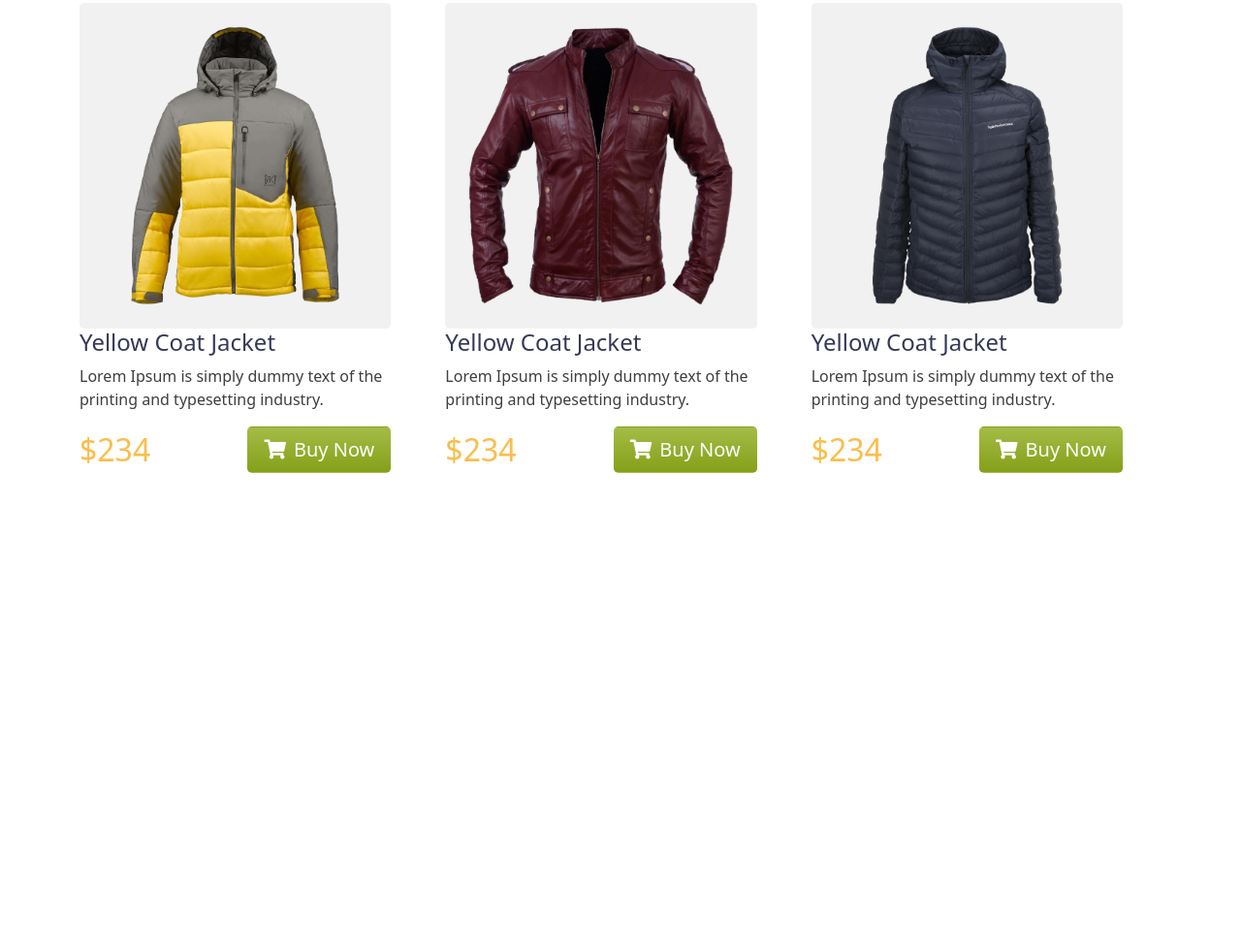
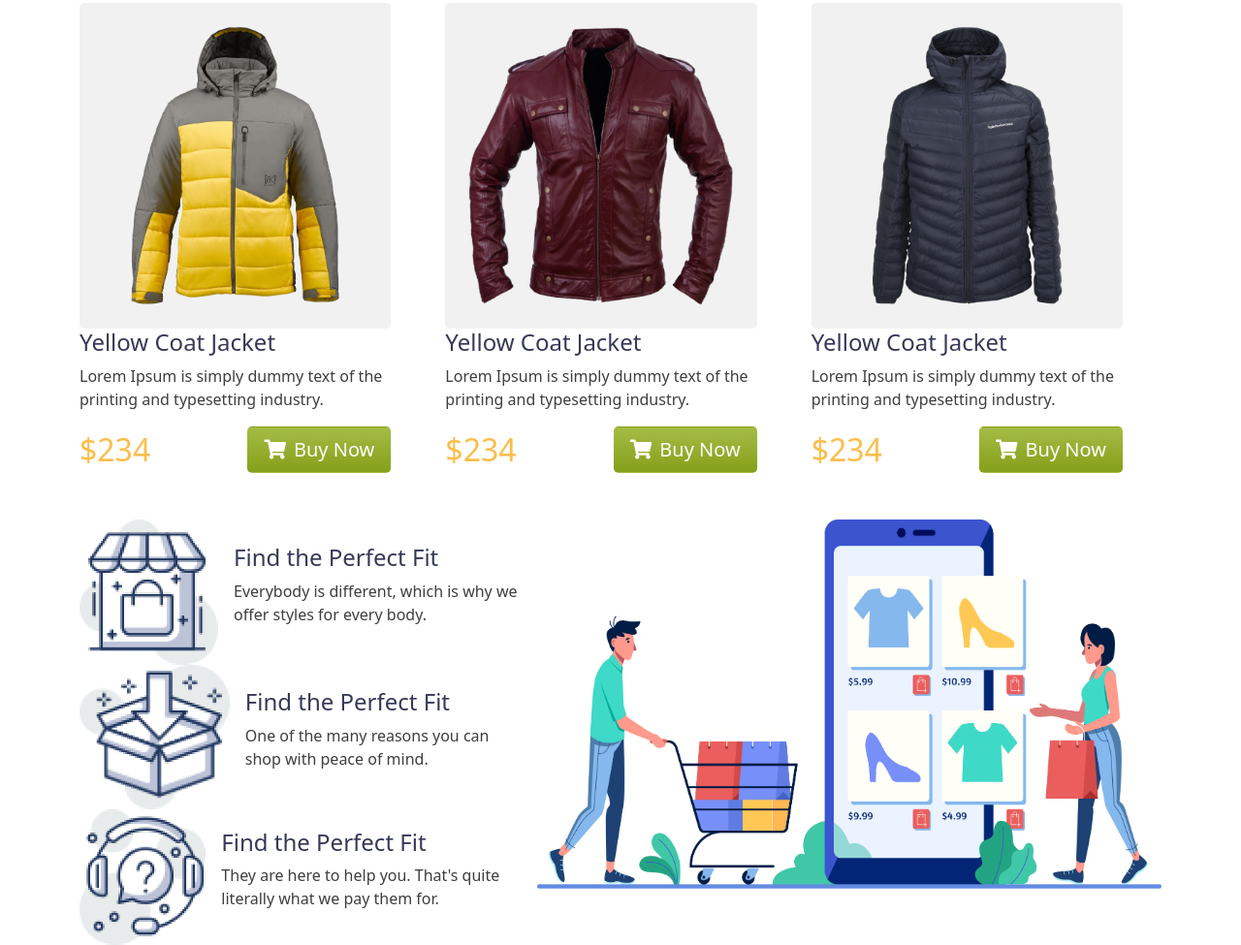
Before and after one commit to Emtiaz-Rahman/penguin_fashion, a plain HTML site: page index.html in a window 1280 px wide. Shown: the part 1333-2308 px from the top of the page at 97% size. Before the commit the page ends 1821 px from the top, so only its background shows below. Drawn offline with Linux system fonts and the light colour scheme.

Commit message:
final part complete

```diff
--- a/css/style.css
+++ b/css/style.css
@@ -43,3 +43,10 @@
 .container button:hover{
     color: #fff;
 }
+
+.srvice_title h2{
+    color: #363958;
+}
+.srvice_title p{
+    color: #3E3E3E;
+}
--- a/index.html
+++ b/index.html
@@ -170,6 +170,57 @@
             </div>
         </section>
         <!-- ===================== man jacket part end ====================== -->
+        <section id="contact_part" class="mt-5">
+            <div class="container mt-5">
+                <div class="row g-3 ">
+                    <div class="col-xl-5 col-md-5 col-sm-12">
+                        <div class="service d-flex justify-content-between">
+                            <div>
+                                <img class="img-fluid" src="images/box/house.png" alt="">
+                            </div>
+                            <div class="d-flex align-items-center">
+                                <div class="srvice_title ps-3">
+                                    <h2 class="fs-4">Find the Perfect Fit</h2>
+                                    <p>Everybody is different, which is why we
+                                        offer styles for every body.</p>
+                                </div>
+                            </div>
+                        </div>
+                        <div class="service d-flex justify-content-between">
+                            <div>
+                                <img class="img-fluid" src="images/box/box.png" alt="">
+                            </div>
+                            <div class="d-flex align-items-center">
+                                <div class="srvice_title ps-3">
+                                    <h2 class="fs-4">Find the Perfect Fit</h2>
+                                    <p>One of the many reasons you can shop
+                                        with peace of mind.</p>
+                                </div>
+                            </div>
+                        </div>
+                        <div class="service d-flex justify-content-between">
+                            <div>
+                                <img class="img-fluid" src="images/box/question.png" alt="">
+                            </div>
+                            <div class="d-flex align-items-center">
+                                <div class="srvice_title ps-3">
+                                    <h2 class="fs-4">Find the Perfect Fit</h2>
+                                    <p>They are here to help you. That's quite
+                                        literally what we pay them for.</p>
+                                </div>
+                            </div>
+                        </div>
+                    </div>
+
+                    <div class="col-xl-7 col-md-5 col-sm-12">
+                        <img class="img-fluid" src="images/box/shopping.png" alt="">
+                    </div>
+                </div>
+
+            </div>
+        </section>
+
+
     </main>
 
     <script src="js/bootstrap.bundle.min.js"></script>
```
